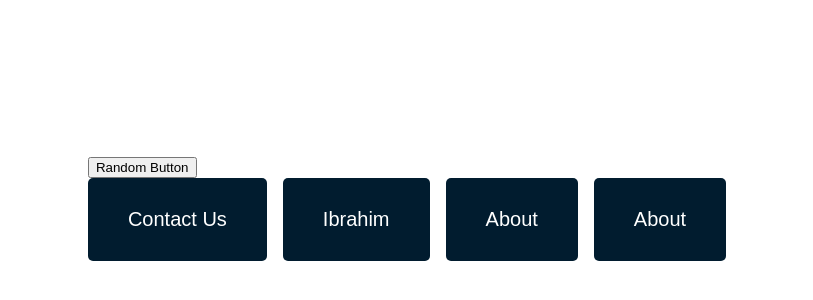
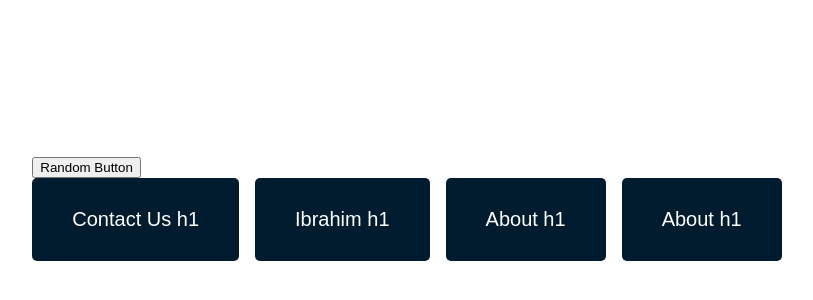
Before and after one commit to Autophile-Dev/ibrahim-lectures, a React (Create React App) app: page / in a window 1280 px wide. Shown: the part 152-452 px from the top of the page, without its empty margins (233-1046 px from the left). Built offline with nearby package versions, Linux system fonts and the light colour scheme.

Commit message:
add header.jsx and modified button.js

```diff
--- a/src/components/Buttons/Button.js
+++ b/src/components/Buttons/Button.js
@@ -4,7 +4,7 @@ import './button.css';
 const Button = ({ title, onClick }) => {
     return (
         <button onClick={onClick} className='button-component'>
-            {title}
+            {title} h1
         </button>
     )
 }
```
Also changed, not shown: src/components/Header.jsx (added, +11 -0 lines).
